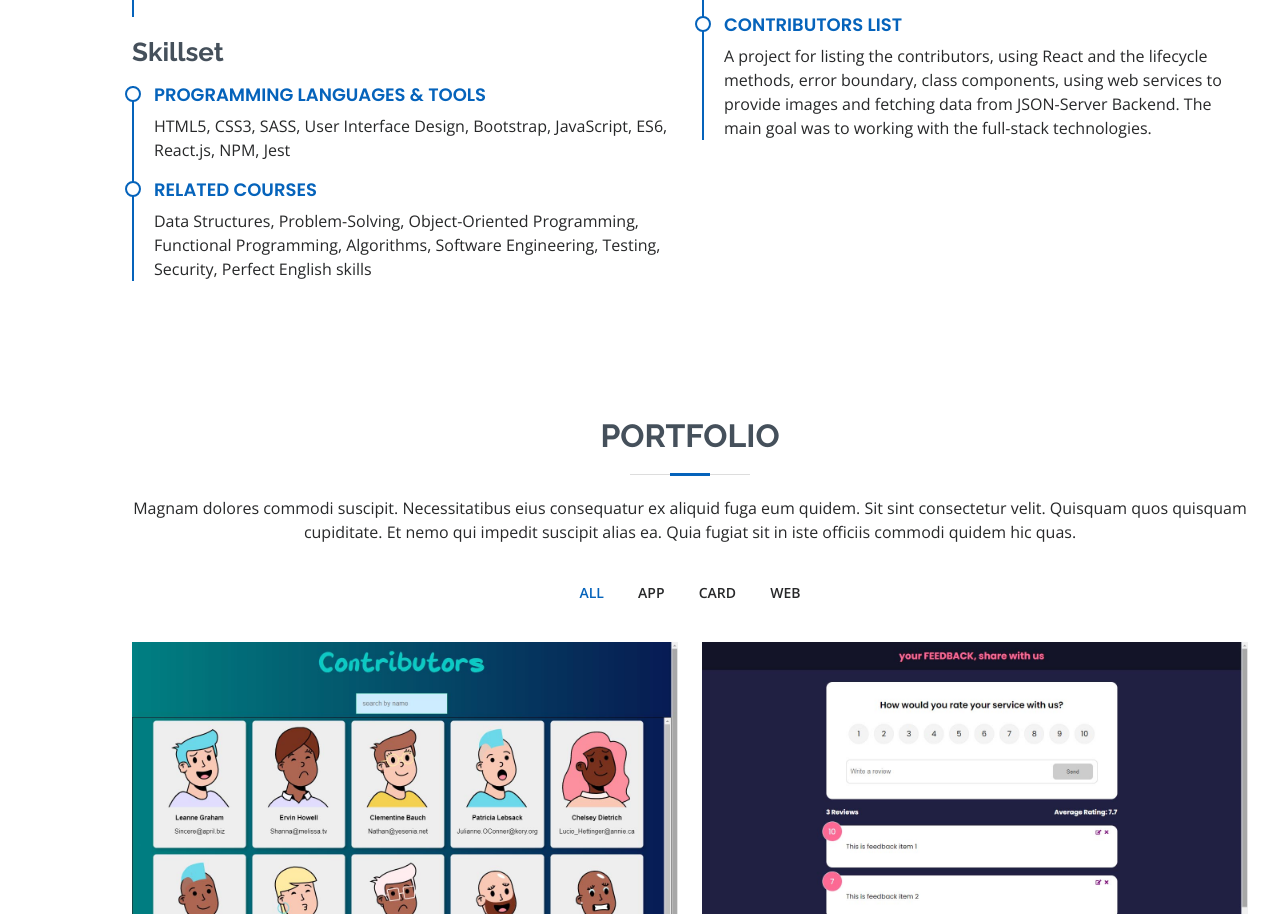
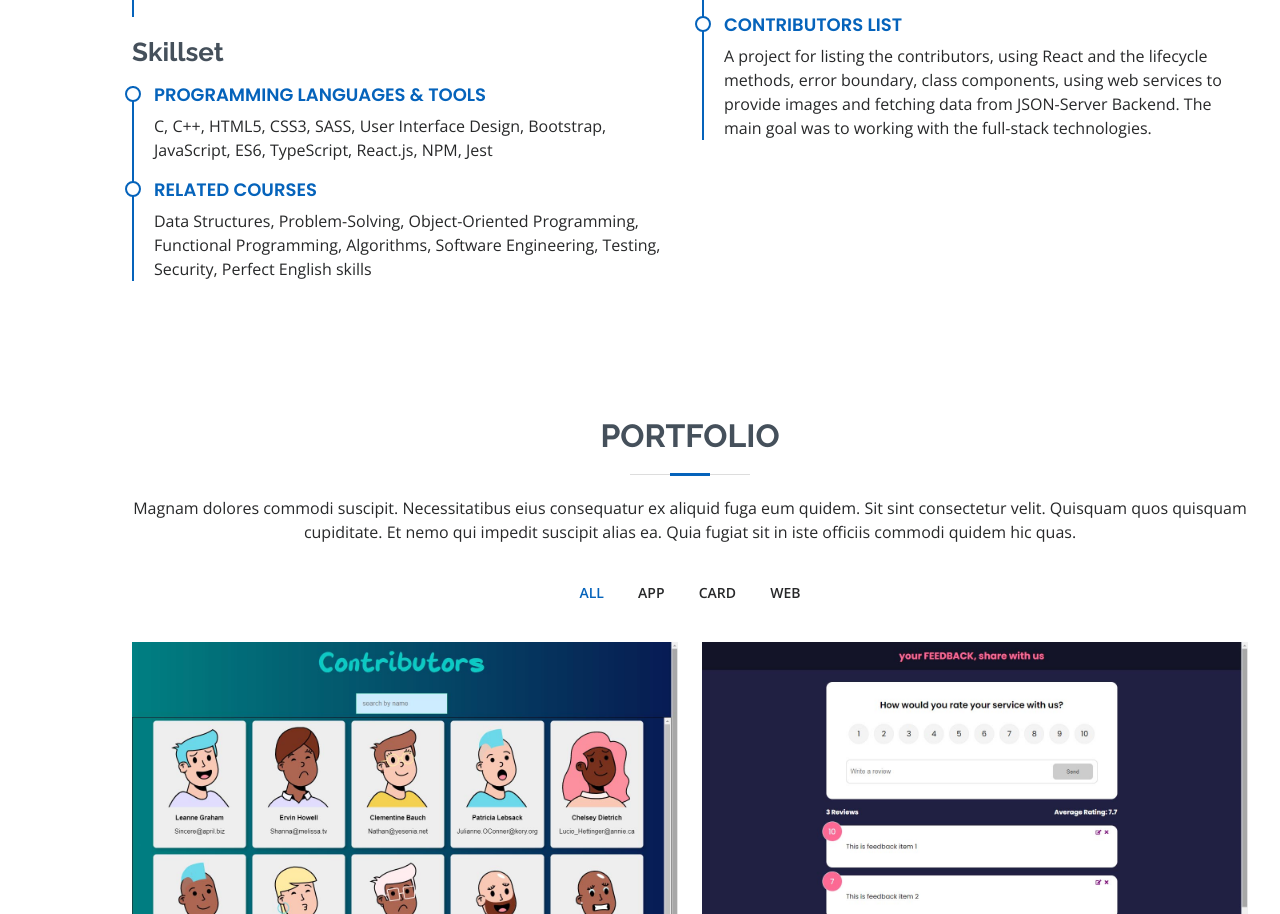
Before and after one commit to xaphaniafox/resume, a plain HTML site: page index.html in a window 1280 px wide. Shown: the part 2108-3022 px from the top of the page. Drawn offline with nearby package versions, Linux system fonts and the light colour scheme.

Commit message:
adding some info to skillset section

```diff
--- a/index.html
+++ b/index.html
@@ -154,8 +154,8 @@
               <h4>Programming Languages &amp; Tools</h4>
               <!-- <h5>2015 - 2016</h5> -->
               <!-- <p><em></em></p> -->
-              <p>HTML5, CSS3, SASS, User Interface Design, Bootstrap, JavaScript,
-                ES6, React.js, NPM, Jest</p>
+              <p>C, C++, HTML5, CSS3, SASS, User Interface Design, Bootstrap, JavaScript,
+                ES6, TypeScript, React.js, NPM, Jest</p>
             </div>
             <div class="resume-item">
               <h4>Related Courses</h4>
```
